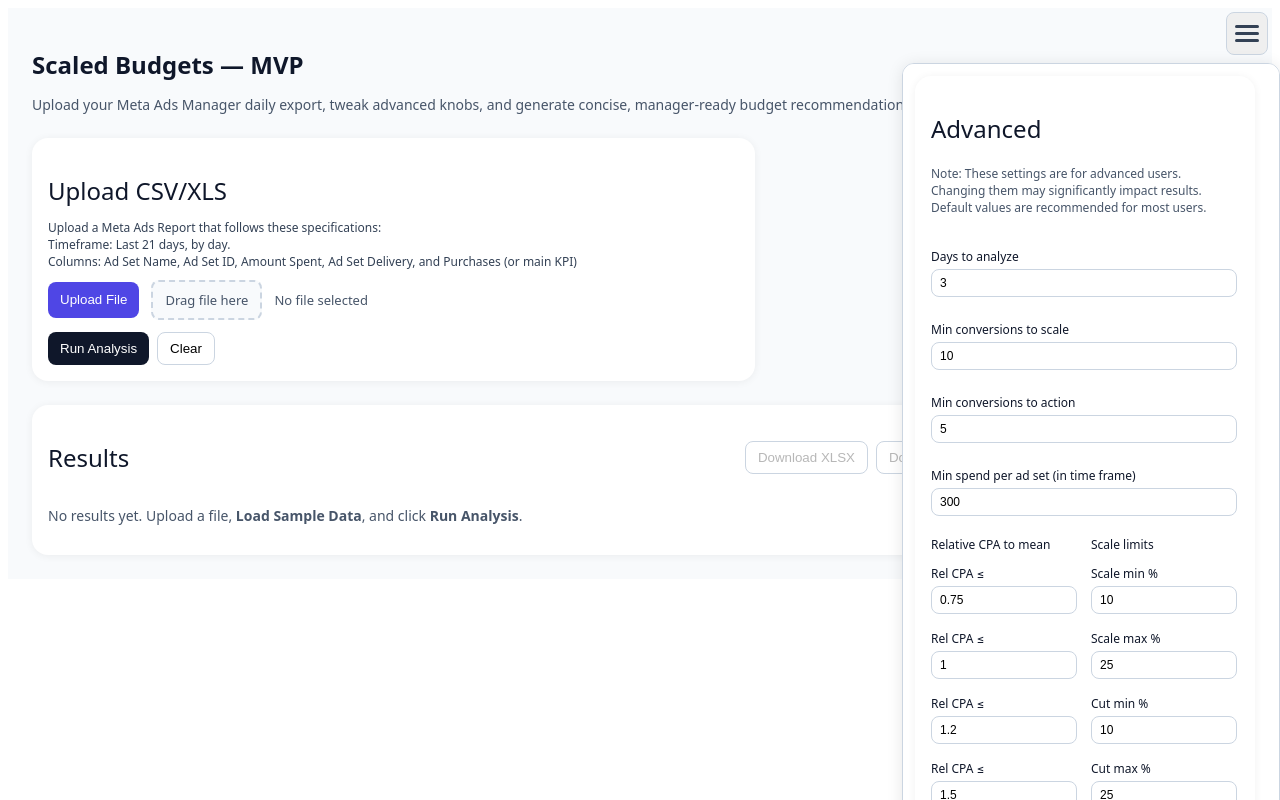
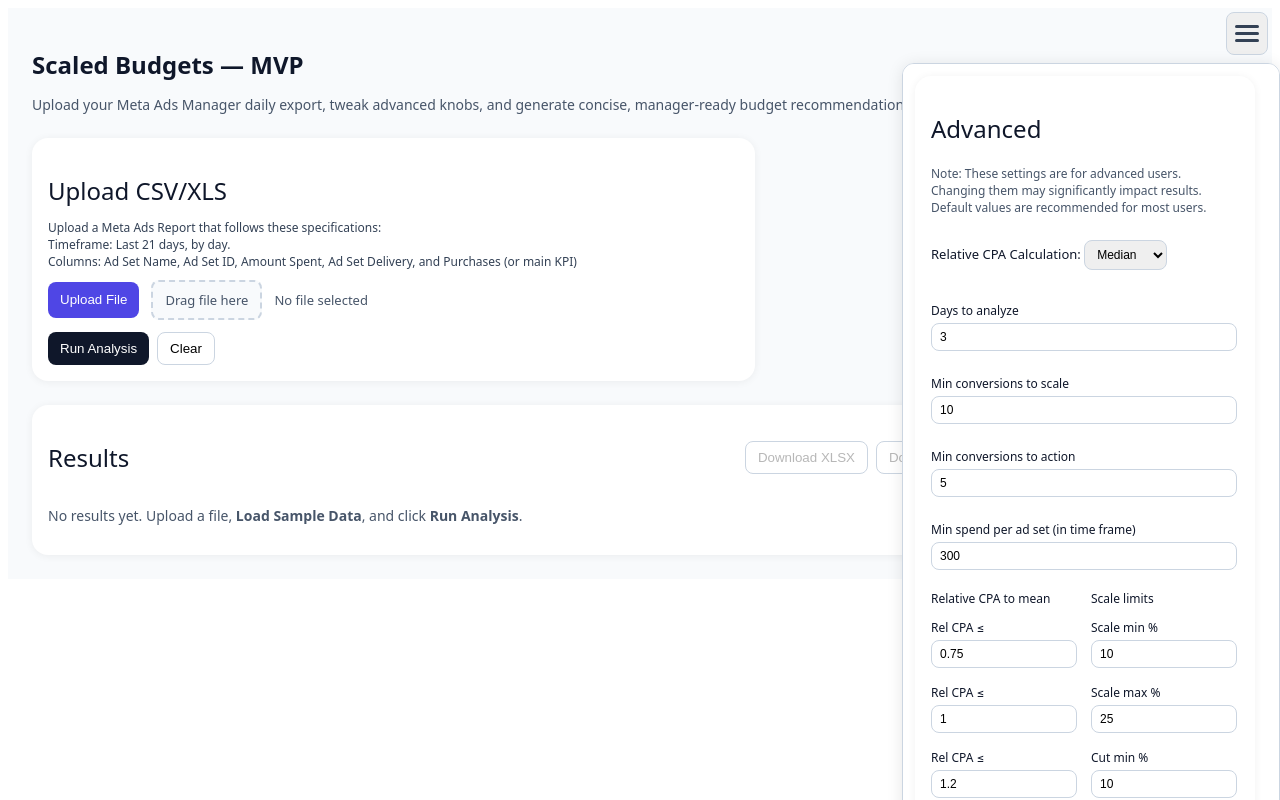
Before and after one commit to awalkowskee/Scaled-Budgets, a React (Create React App) app: page / in a window 1280 px wide. Both pictures are taken after a click on the button "Open advanced settings". Built offline with nearby package versions, Linux system fonts and the light colour scheme.

Commit message:
Adding an option to change the "relative CPA" to point to either a median or an average

```diff
--- a/src/App.js
+++ b/src/App.js
@@ -16,7 +16,10 @@ import { runUnitTests } from "./lib/tests.js";
 
 export default function App() {
   const [rawRows, setRawRows] = useState([]);
-  const [params, setParams] = useState(DEFAULTS);
+  const [params, setParams] = useState({
+    ...DEFAULTS,
+    relative_cpa_mode: "median",
+  });
   const [results, setResults] = useState([]);
   const [runMeta, setRunMeta] = useState(null);
   const [error, setError] = useState("");
@@ -53,22 +56,30 @@ export default function App() {
     }
     const rows = mapMetaRows(rawRows)
       .filter((r) => r.adset_id && (r.date || r.Day))
-      .filter((r) => (r.delivery || r.Delivery || "").toString().toLowerCase() === "active") // Only include rows where delivery is 'active'
+      .filter((r) => (r.delivery || r.Delivery || "").toString().toLowerCase() === "active")
       .map((r) => ({ ...r, date: new Date(r.date || r.Day), spend: Number(r.spend ?? r["Amount spent (USD)"] ?? 0), purchases: Number(r.purchases ?? r["Purchases"] ?? 0) }));
 
-    const shortAgg = aggregateWindow(rows, params.lookback_days_short);
-    const medianPool = shortAgg.filter((a) => a.purchases >= params.conv_consider_min && a.cpa != null).map((a) => a.cpa);
-    const medCPA = median(medianPool);
+    // Use selected mode for shortAgg and for reference CPA
+    const shortAgg = aggregateWindow(rows, params.lookback_days_short, params.relative_cpa_mode);
+    // For decision logic, use the same reference CPA as in shortAgg
+    const cpaPool = shortAgg.filter((a) => a.purchases >= params.conv_consider_min && a.cpa != null).map((a) => a.cpa);
+    let referenceCPA = null;
+    if (params.relative_cpa_mode === "average") {
+      referenceCPA = cpaPool.length ? cpaPool.reduce((a, b) => a + b, 0) / cpaPool.length : null;
+    } else {
+      referenceCPA = median(cpaPool);
+    }
 
     const longAggMap = {};
     for (const win of params.longterm_windows) {
-      const agg = aggregateWindow(rows, win);
+      const agg = aggregateWindow(rows, win, params.relative_cpa_mode);
       longAggMap[win] = Object.fromEntries(agg.map((r) => [r.adset_id, r]));
     }
 
-    const insufficient = medCPA == null || isNaN(medCPA);
+    const insufficient = referenceCPA == null || isNaN(referenceCPA);
     const out = shortAgg.map((s) => {
-      const rel = s.cpa != null && medCPA ? s.cpa / medCPA : null;
+      // Use the relative_cpa from shortAgg, not recomputed
+      const rel = s.relative_cpa;
       const c7 = longAggMap[7]?.[s.adset_id]?.cpa ?? null;
       const c14 = longAggMap[14]?.[s.adset_id]?.cpa ?? null;
       const c21 = longAggMap[21]?.[s.adset_id]?.cpa ?? null;
@@ -91,7 +102,7 @@ export default function App() {
     });
 
     setResults(out);
-    setRunMeta({ timestamp: new Date().toISOString(), latestDate: latestDate ? new Date(latestDate).toISOString() : null, params, medianCPA: medCPA });
+    setRunMeta({ timestamp: new Date().toISOString(), latestDate: latestDate ? new Date(latestDate).toISOString() : null, params, referenceCPA });
   };
 
   const clearAll = () => { setRawRows([]); setResults([]); setRunMeta(null); setError(""); setTests([]); setUploadedFileName(""); };
--- a/src/components/AdvancedPanel.jsx
+++ b/src/components/AdvancedPanel.jsx
@@ -16,6 +16,24 @@ export default function AdvancedPanel({ params, onChange }) {
         <div style={{ gridColumn: "span 2", fontSize: 12, color: "#475569", marginTop: 16 }}>
           Note: These settings are for advanced users. Changing them may significantly impact results. Default values are recommended for most users.
         </div>
+      </div>
+      <div style={{ marginBottom: 16 }}>
+        <label style={{ fontWeight: 500, fontSize: 13 }}>
+          Relative CPA Calculation:&nbsp;
+          <select
+            value={params.relative_cpa_mode || "median"}
+            onChange={e => onChange("relative_cpa_mode", e.target.value)}
+            style={{
+              border: "1px solid #CBD5E1",
+              borderRadius: 8,
+              padding: "6px 8px",
+              fontSize: 12
+            }}
+          >
+            <option value="median">Median</option>
+            <option value="average">Average</option>
+          </select>
+        </label>
       </div>
       <div style={{ display: "grid", gridTemplateColumns: "1fr", gap: 24, marginTop: 32 }}>
         <label>Days to analyze
--- a/src/components/ResultsTable.jsx
+++ b/src/components/ResultsTable.jsx
@@ -1,6 +1,11 @@
 import React from "react";
 
 export default function ResultsTable({ results, runMeta, onXLSX, onCSV, onPDF }) {
+  // Aggregate calculations
+  const sumSpend = results.reduce((a, r) => a + (parseFloat(r.spend_short?.replace(/[^0-9.-]+/g, "")) || 0), 0);
+  const sumPurchases = results.reduce((a, r) => a + (parseInt(r.purchases_short?.replace(/[^0-9.-]+/g, "")) || 0), 0);
+  const aggCPA = sumPurchases > 0 ? sumSpend / sumPurchases : null;
+
   return (
     <div style={{ marginTop: 24, background: "#fff", borderRadius: 16, boxShadow: "0 1px 8px rgba(0,0,0,0.06)", padding: 16 }}>
       <div style={{ display: "flex", alignItems: "center", justifyContent: "space-between" }}>
@@ -37,6 +42,16 @@ export default function ResultsTable({ results, runMeta, onXLSX, onCSV, onPDF })
                   <td style={{ padding: 8, minWidth: 320 }}>{r.longterm_summary}</td>
                 </tr>
               ))}
+              {/* Aggregate row */}
+              {results.length > 0 && (
+                <tr style={{ background: "#F1F5F9", fontWeight: 600 }}>
+                  <td style={{ padding: 8 }}>Aggregate Data</td>
+                  <td style={{ padding: 8 }}>{`$${sumSpend.toLocaleString(undefined, {minimumFractionDigits:2, maximumFractionDigits:2})}`}</td>
+                  <td style={{ padding: 8 }}>{sumPurchases}</td>
+                  <td style={{ padding: 8 }}>{aggCPA != null ? `$${aggCPA.toLocaleString(undefined, {minimumFractionDigits:2, maximumFractionDigits:2})}` : "N/A"}</td>
+                  <td style={{ padding: 8 }} colSpan={4}></td>
+                </tr>
+              )}
             </tbody>
           </table>
 
--- a/src/lib/aggregations.js
+++ b/src/lib/aggregations.js
@@ -16,7 +16,7 @@ export function withinDays(date, maxDate, days) {
   return d >= start && d <= end;
 }
 
-export function aggregateWindow(rows, days) {
+export function aggregateWindow(rows, days, relativeCPAMode = "median") {
   if (!rows.length) return [];
   const maxDate = rows.reduce((m, r) => (!m || r.date > m ? r.date : m), null);
   const byId = new Map();
@@ -30,8 +30,27 @@ export function aggregateWindow(rows, days) {
     acc.spend += Number(r.spend ?? 0);
     acc.purchases += Number(r.purchases ?? 0);
   });
-  return Array.from(byId.values()).map((rec) => ({
+
+  const adsets = Array.from(byId.values()).map((rec) => ({
     ...rec,
     cpa: rec.purchases > 0 ? rec.spend / rec.purchases : null,
   }));
+
+  // Calculate reference CPA
+  const cpas = adsets.map((r) => r.cpa).filter((c) => c != null && !isNaN(c));
+  let referenceCPA = null;
+  if (relativeCPAMode === "average") {
+    // Use aggregate CPA (total spend / total purchases)
+    const totalSpend = adsets.reduce((sum, r) => sum + (r.spend || 0), 0);
+    const totalPurchases = adsets.reduce((sum, r) => sum + (r.purchases || 0), 0);
+    referenceCPA = totalPurchases > 0 ? totalSpend / totalPurchases : null;
+  } else {
+    referenceCPA = median(cpas);
+  }
+
+  // Add relative_cpa
+  return adsets.map((rec) => ({
+    ...rec,
+    relative_cpa: rec.cpa != null && referenceCPA ? rec.cpa / referenceCPA : null,
+  }));
 }
```
